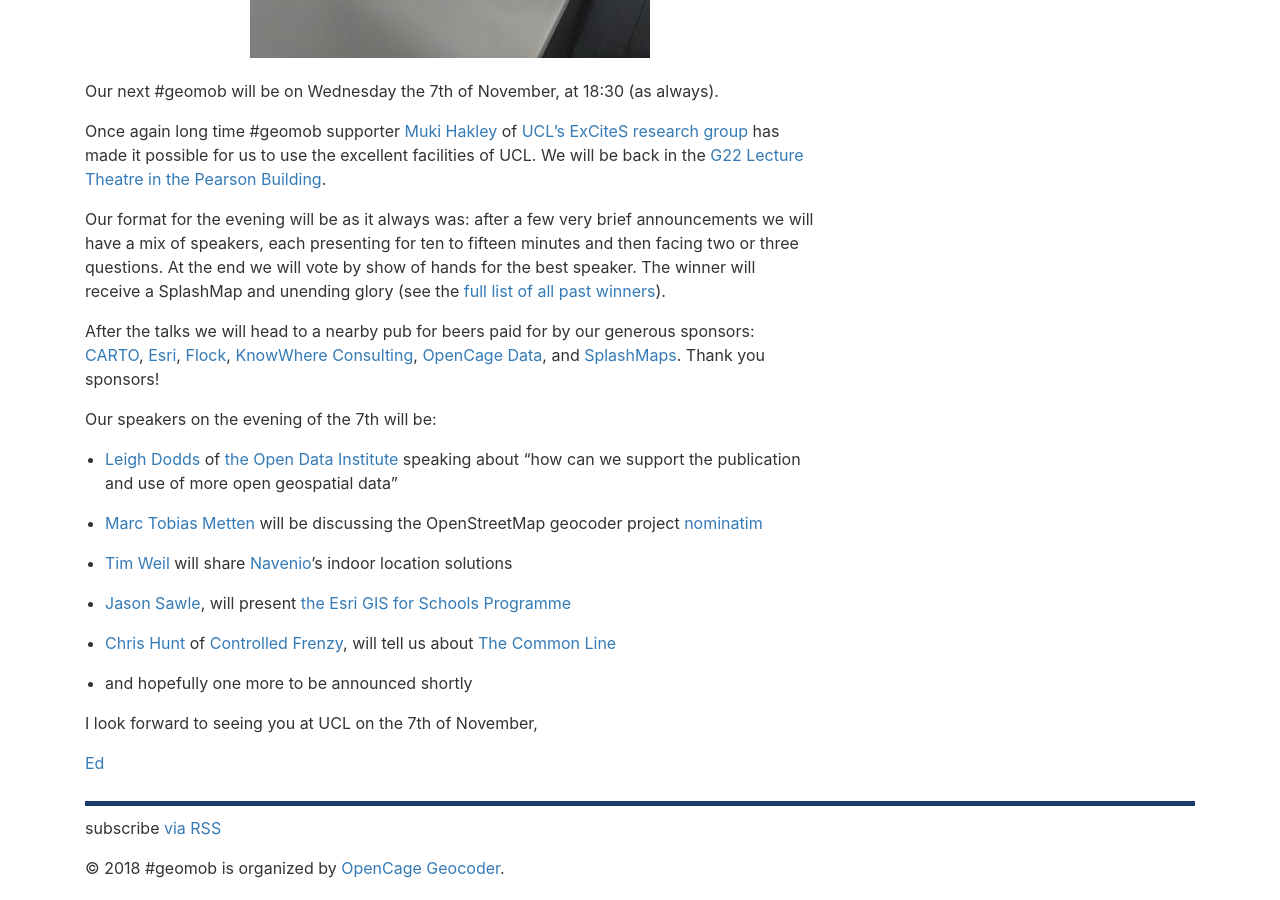
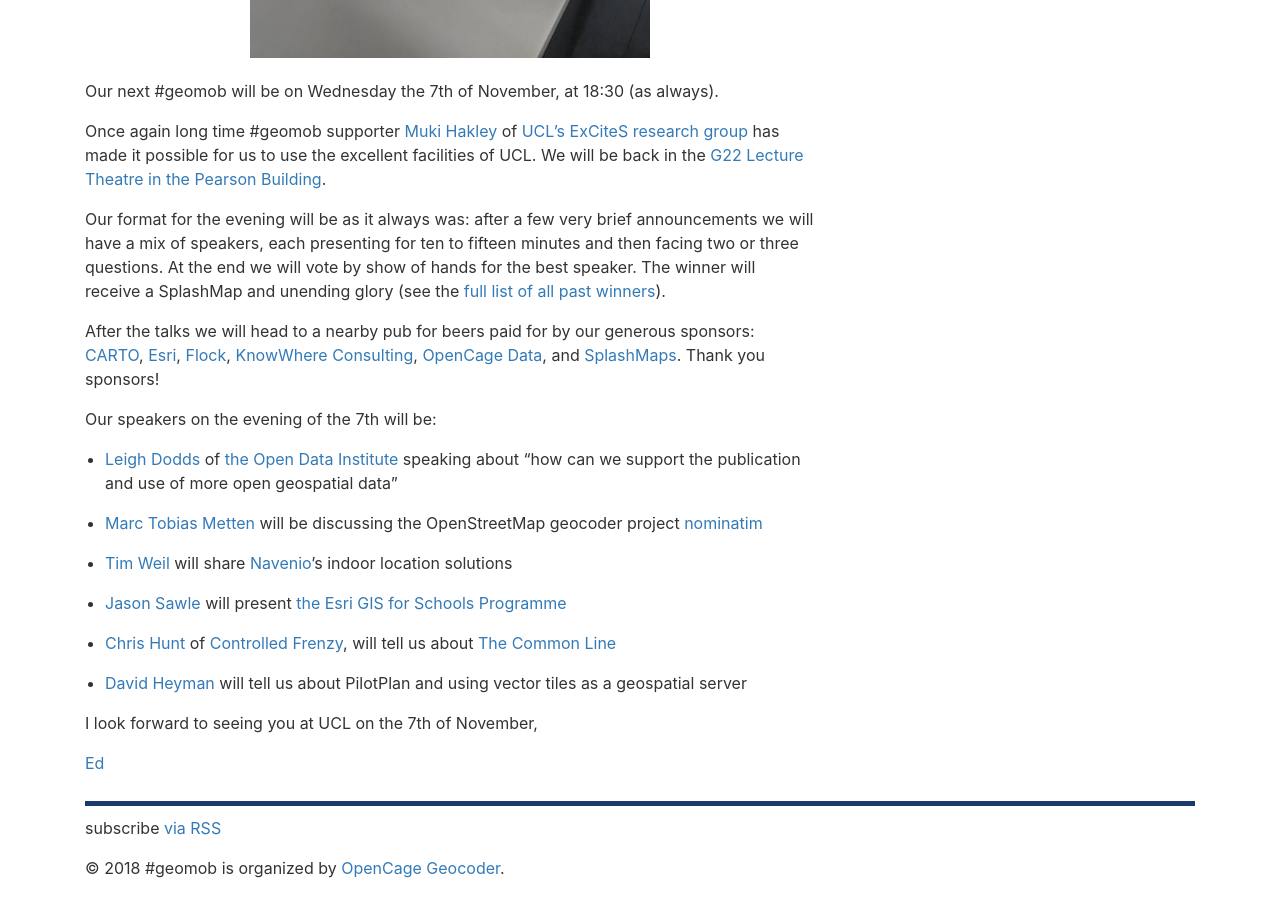
Before and after one commit to geomob/geomob-website, a Jekyll site: the page built from _posts/2018-09-14-november-7th-geomob-details.markdown, in a window 1280 px wide and 900 px high, scrolled down 1324 px. Built offline with Jekyll 4.4.1, drawn with Linux system fonts in a browser that asks for light colours; comment, search, counter and statistics services are not loaded.

Commit message:
add sixth speaker

```diff
--- a/_posts/2018-09-14-november-7th-geomob-details.markdown
+++ b/_posts/2018-09-14-november-7th-geomob-details.markdown
@@ -53,11 +53,11 @@
 
 *  [Tim Weil](https://www.linkedin.com/in/tweil/) will share [Navenio](https://www.navenio.com)'s indoor location solutions
 
-*  [Jason Sawle](https://twitter.com/GIS4Schools), will present [the Esri GIS for Schools Programme](https://schools.esriuk.com)
+*  [Jason Sawle](https://twitter.com/GIS4Schools) will present [the Esri GIS for Schools Programme](https://schools.esriuk.com)
 
 *  [Chris Hunt](https://twitter.com/thisisthechris) of [Controlled Frenzy](https://www.controlledfrenzy.co.uk/), will tell us about [The Common Line](https://thecommonline.uk/map/)
 
-* and hopefully one more to be announced shortly
+*  [David Heyman](https://twitter.com/davidheyman) will tell us about PilotPlan and using vector tiles as a geospatial server
 
 I look forward to seeing you at UCL on the 7th of November,
 
```
